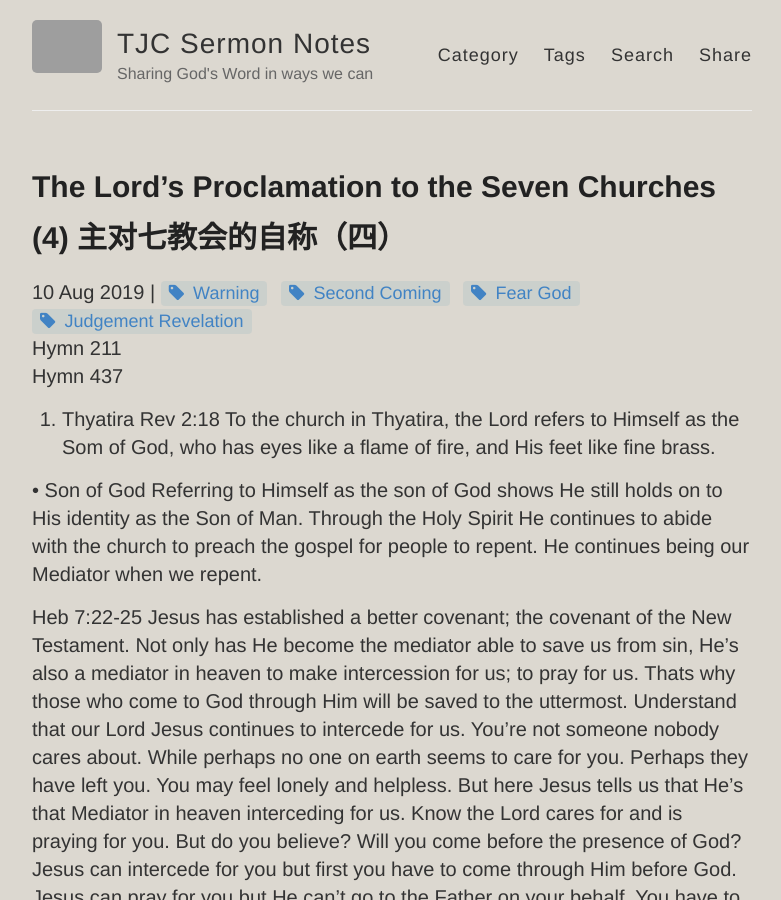
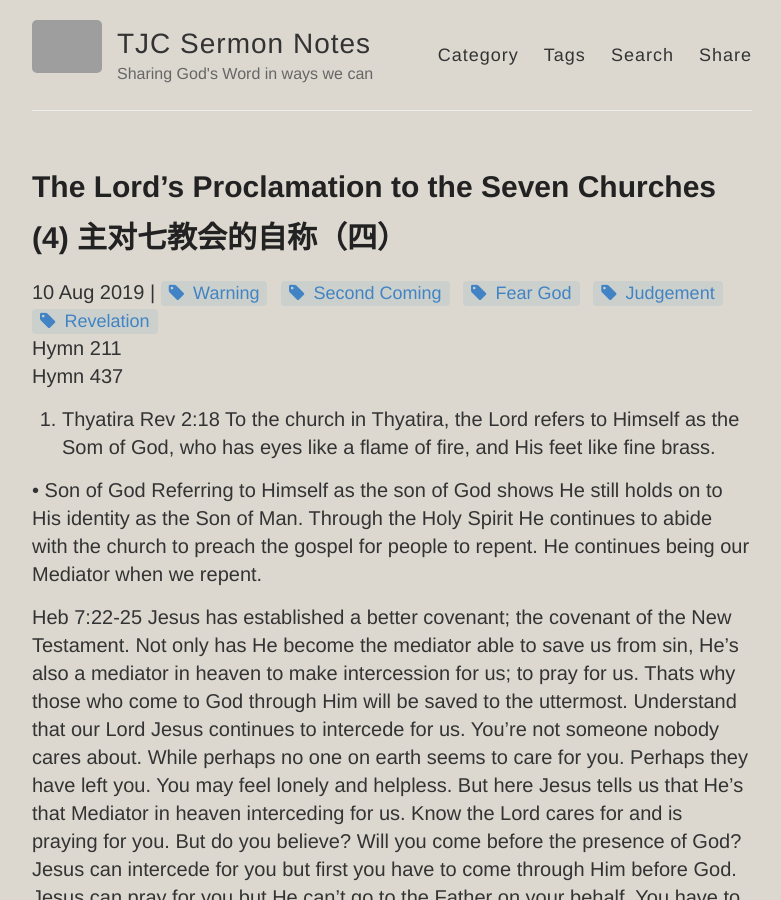
Before and after one commit to catchupTJC/catchuptjc.github.io, a Jekyll site: the page built from _posts/2019-08-10-The Lord's Proclamation to the Seven Churches (4).md, in a window 1280 px wide and 900 px high. Shown: the whole window, without its empty margins (248-1029 px from the left). Built offline with Jekyll 4.4.1, drawn with Linux system fonts in a browser that asks for light colours; nearby versions of some CDN libraries; comment, search, counter and statistics services are not loaded; some of the changed text lies outside the part shown; grey boxes are pictures that could not be loaded.

```diff
--- a/_posts/2019-08-10-The Lord's Proclamation to the Seven Churches (4).md
+++ b/_posts/2019-08-10-The Lord's Proclamation to the Seven Churches (4).md
@@ -2,7 +2,7 @@
 layout: post
 title: The Lord’s Proclamation to the Seven Churches (4) 主对七教会的自称（四）
 category: Sermon(SG)2019
-tags: [Warning,Second Coming,Fear God,Judgement Revelation]
+tags: [Warning,Second Coming,Fear God,Judgement,Revelation]
 hymns: [211,437]
 ---
 
```
